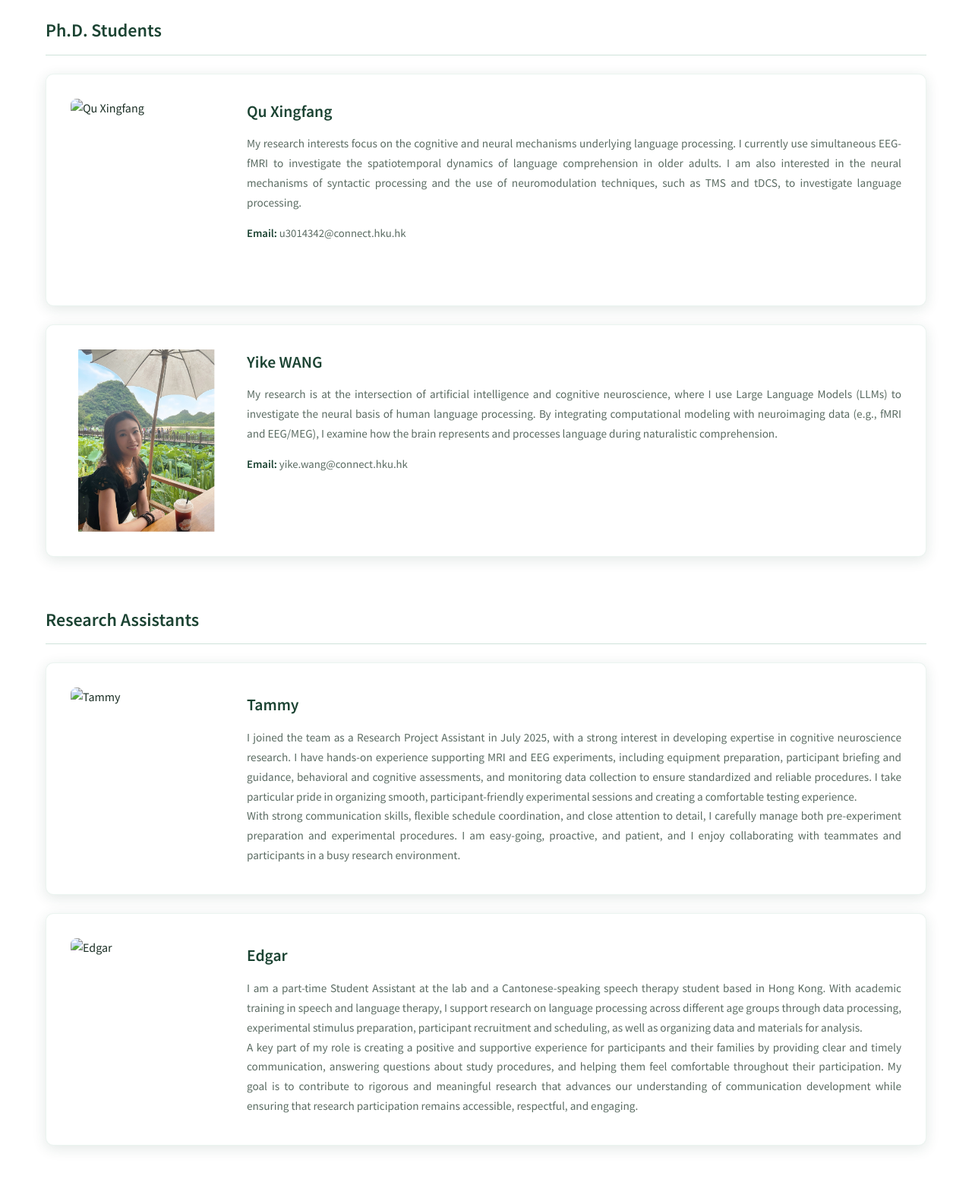
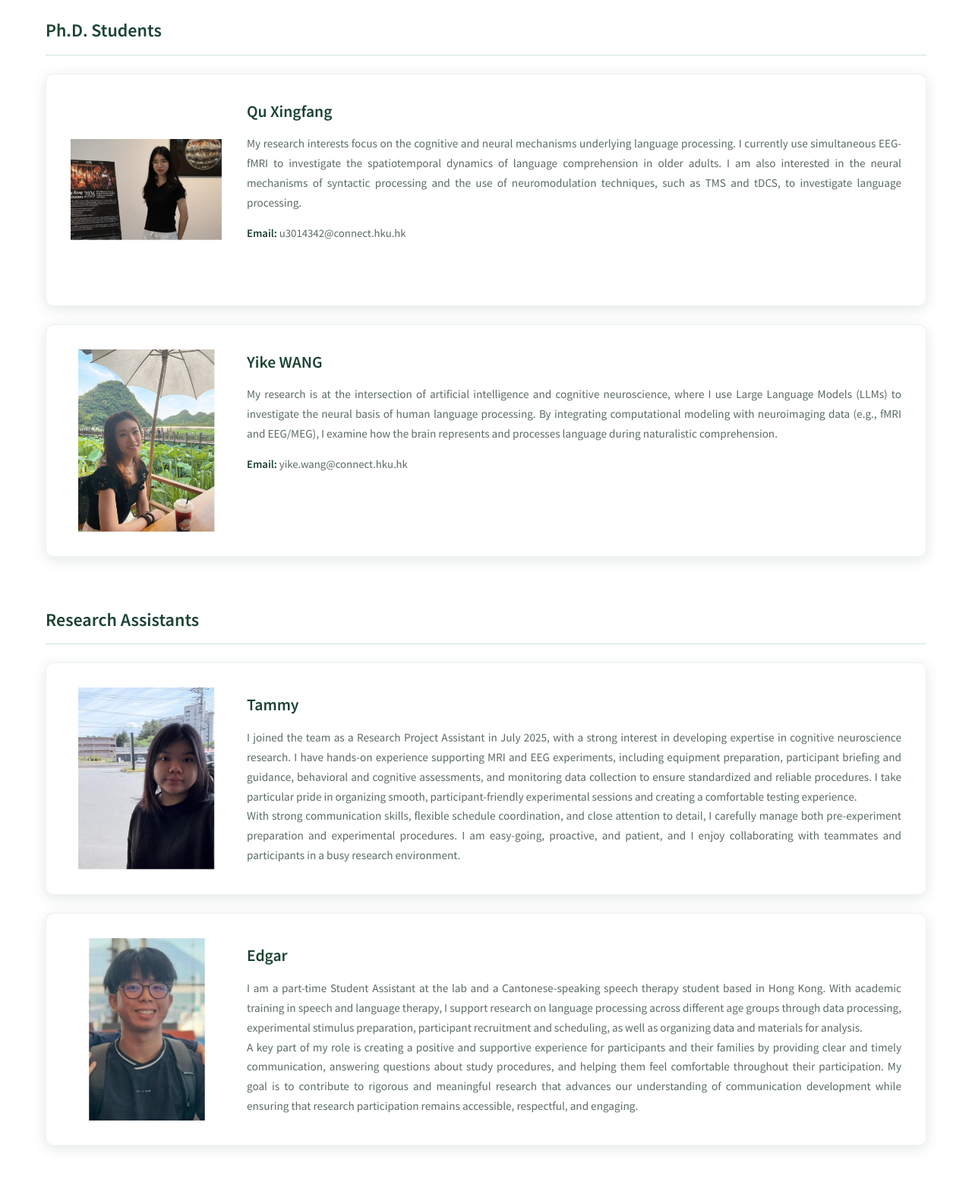
Before and after one commit to MoLaB2025/MoLaB2025.github.io, a plain HTML site: page people.html in a window 1280 px wide. Shown: the part 760-2337 px from the top of the page at 76% size. Drawn offline with Linux system fonts and the light colour scheme.

Commit message:
Fix image paths to match renamed files

```diff
--- a/people.html
+++ b/people.html
@@ -13,7 +13,7 @@
             <a href="index.html" class="site-title">
                 <img src="images/University_of_Hong_Kong.svg.png" alt="The University of Hong Kong" class="site-university-logo">
                 <span class="site-lab-logo-wrap">
-                    <img src="images/ChatGPT%20Image%202026%E5%B9%B48%E6%9C%8827%E6%97%A5%2017_08_18.png" alt="MoLaB logo" class="site-lab-logo">
+                    <img src="images/logo.png" alt="MoLaB logo" class="site-lab-logo">
                 </span>
                 <div class="site-title-brand">
                     <span class="site-title-text">MoLaB</span>
@@ -57,7 +57,7 @@
                     <h3 class="people-group-title">Ph.D. Students</h3>
 
                     <article class="person-row person-card">
-                        <img src="images/圖片%201.jpg" alt="Qu Xingfang" class="person-photo">
+                        <img src="images/qu.jpg" alt="Qu Xingfang" class="person-photo">
                         <div class="person-info">
                             <h3 class="person-name">Qu Xingfang</h3>
                             <p class="person-description">
@@ -81,7 +81,7 @@
                     <h3 class="people-group-title">Research Assistants</h3>
 
                     <article class="person-row person-card person-row--photo-center">
-                        <img src="images/圖片%202.jpg" alt="Tammy" class="person-photo">
+                        <img src="images/tammy.jpg" alt="Tammy" class="person-photo">
                         <div class="person-info">
                             <h3 class="person-name">Tammy</h3>
                             <p class="person-description">
@@ -94,7 +94,7 @@
                     </article>
 
                     <article class="person-row person-card person-row--photo-center">
-                        <img src="images/截圖%202026-08-27%2016.44.43.png" alt="Edgar" class="person-photo">
+                        <img src="images/edgar.png" alt="Edgar" class="person-photo">
                         <div class="person-info">
                             <h3 class="person-name">Edgar</h3>
                             <p class="person-description">
```
Also changed, not shown: gallery.html (+2 -2 lines), grants.html (+1 -1 lines), index.html (+1 -1 lines), publications.html (+1 -1 lines), teaching.html (+1 -1 lines).
